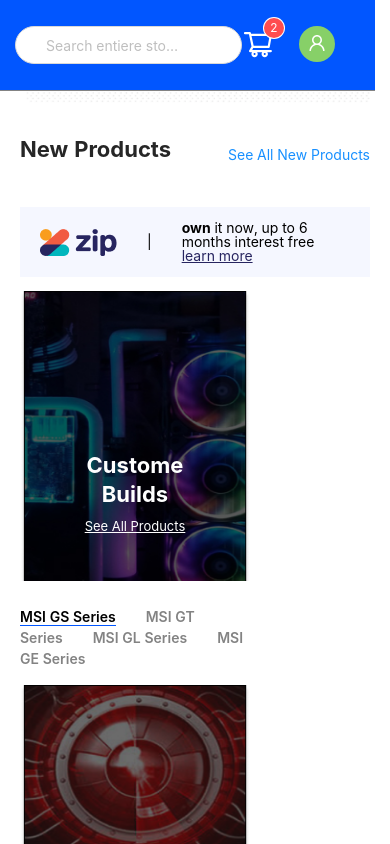
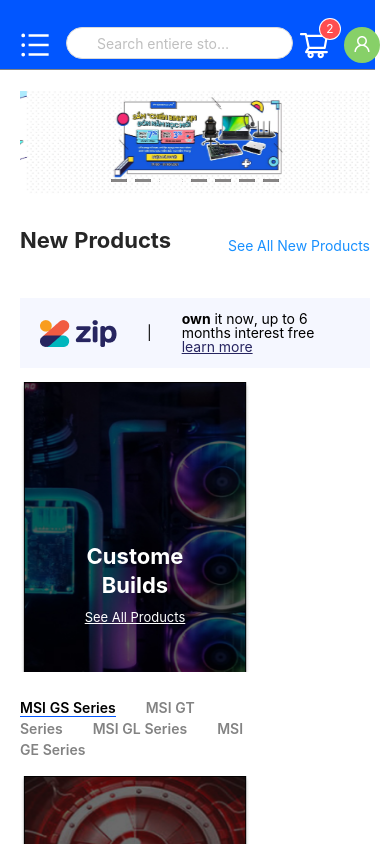
Before and after one commit to hoanglam16tg/Laptop-Ecommerce, a React (Create React App) app: page / in a window 390 px wide. Shown: the top 844 px of the page. Built offline with nearby package versions, Linux system fonts and the light colour scheme.

Commit message:
weekthree udapte 10/9/21

```diff
--- a/package.json
+++ b/package.json
@@ -13,9 +13,9 @@
     "node-sass": "^6.0.1",
     "react": "^17.0.2",
     "react-dom": "^17.0.2",
-    "react-multi-carousel": "^2.6.5",
     "react-firebaseui": "^5.0.2",
     "react-google-login": "^5.2.2",
+    "react-multi-carousel": "^2.6.5",
     "react-redux": "^7.2.4",
     "react-router-dom": "^5.2.0",
     "react-scripts": "4.0.3",
--- a/src/components/common/BodyDetails/IntroduceCard.js
+++ b/src/components/common/BodyDetails/IntroduceCard.js
@@ -9,7 +9,7 @@
   return (
     <div className="introduceCard" style={backgroundCard}>
       <h2 className="introduceCard__content">{title}</h2>
-      <Link className="introduceCard__link" to={linkTo}>
+      <Link className="introduceCard__link" to="/catalog">
         See All Products
       </Link>
     </div>
--- a/src/components/common/Catalog/CatalogNav.js
+++ b/src/components/common/Catalog/CatalogNav.js
@@ -21,7 +21,7 @@
     <>
       <div className="catalogProduct__navBar">
         <div className="catalogProduct__navBar--left">
-          {" "}
+
           <CaretLeftOutlined />
           Back
         </div>
@@ -32,8 +32,8 @@
           <div className="dropdown">
             <Dropdown overlay={menu} placement="bottomCenter">
               <Button>
-                Sort By:{" "}
-                <b style={{ color: "black", marginLeft: "3px" }}> Position</b>{" "}
+                Sort By:
+                <b style={{ color: "black", marginLeft: "3px" }}> Position</b>
                 <DownOutlined />
               </Button>
             </Dropdown>
@@ -41,20 +41,20 @@
           <div className="dropdown">
             <Dropdown overlay={menu} placement="bottomCenter">
               <Button>
-                Show:{" "}
+                Show:
                 <b style={{ color: "black", marginLeft: "3px" }}>
-                  {" "}
+
                   35 per page
-                </b>{" "}
+                </b>
                 <DownOutlined />
               </Button>
             </Dropdown>
           </div>
           <div className="icon">
-            <Link to="/all/list-grid">
+            <Link to="/catalog">
               <AppstoreOutlined className="icon--gridDisplay" />
             </Link>
-            <Link to="/all/list-row">
+            <Link to="/catalog/list-row">
               <AlignLeftOutlined className="icon--rowDisplay" />
             </Link>
           </div>
--- a/src/components/common/Catalog/index.js
+++ b/src/components/common/Catalog/index.js
@@ -34,10 +34,10 @@
           </Row>
           <Row className="catalogProduct__wrapProduct">
             <Switch>
-              <Route exact path="/all/list-grid">
+              <Route exact path="/catalog">
                 <ListCard />
               </Route>
-              <Route exact path="/all/list-row">
+              <Route exact path="/catalog/list-row">
                 <ListProductCardRow />
               </Route>
             </Switch>
--- a/src/components/layout/AboutUs.js
+++ b/src/components/layout/AboutUs.js
@@ -11,7 +11,7 @@
     <>
       <div className="about">
         <div className="container">
-          <h1>About Us</h1>
+          <h1>ABOUT US</h1>
           <div className="about__one">
               <div className="about__one--content">
                 <h1>A Family That Keeps On Growing</h1>
--- a/src/components/layout/Body.js
+++ b/src/components/layout/Body.js
@@ -5,6 +5,7 @@
 import ProductDetails from '../common/ProductDetails/index';
 import Contact from './Contact';
 import AboutUs from './AboutUs';
+import Catalog from "../common/Catalog/index"
 
 const Body = () => {
   return (
@@ -25,6 +26,9 @@
         <Route path="/aboutUs">
           <AboutUs />
         </Route>
+        <Route path="/catalog">
+          <Catalog />
+        </Route>
         <Route exact path="/">
           <BodyDetails />
         </Route>
--- a/src/components/layout/Contact.js
+++ b/src/components/layout/Contact.js
@@ -23,7 +23,7 @@
                 remember: true,
               }}
             >
-              <h1>Contact Us</h1>
+              <h1>CONTACT US</h1>
               <p>
                 We love hearing from you, our Shop customers.
                 <br />
--- a/src/components/layout/header/Navigation.js
+++ b/src/components/layout/header/Navigation.js
@@ -1,5 +1,5 @@
 import { Button, Drawer } from 'antd';
-import {UnorderedListOutlined} from '@ant-design/icons';
+import { UnorderedListOutlined } from '@ant-design/icons';
 import * as React from 'react';
 import { Link } from 'react-router-dom';
 const Navigation = () => {
@@ -46,7 +46,10 @@
         </ul>
       </div>
       <div className="tableVisible">
-          <UnorderedListOutlined style={{ fontSize: '30px', color: '#fff'}} onClick={showDrawer}/>
+        <UnorderedListOutlined
+          style={{ fontSize: '30px', color: '#fff' }}
+          onClick={showDrawer}
+        />
         <Drawer title="Menu" placement="left" onClose={onClose} visible={visible}>
           <li>
             <Link to="/">Home</Link>
@@ -70,10 +73,10 @@
             <Link>All Other Products</Link>
           </li>
           <li>
-            <Link>Repairs</Link>
+            <Link to="/contact">Contact Us</Link>
           </li>
           <li>
-            <Link>Our Deals</Link>
+            <Link to="/aboutUs">Our Deals</Link>
           </li>
           <li>
             <Link to="/login">Sign in</Link>
--- a/src/styles/_contact.scss
+++ b/src/styles/_contact.scss
@@ -2,7 +2,7 @@
   width: 100%;
   min-height: 500px;
   display: inline-block;
-  margin-top: 91px;
+  margin-top: 51px;
 
   &__Form {
     width: 70%;
@@ -51,4 +51,11 @@
       margin: 0 21px;
     }
   }
+  @media only screen and (max-width: 768px) {
+    margin-top: 121px;
+
+  }
+  @media only screen and (max-width: 450px) {
+    margin-top: 91px;
+  }
 }
--- a/src/styles/_header.scss
+++ b/src/styles/_header.scss
@@ -21,8 +21,7 @@
     position: fixed;
     top: 0;
     left: 0;
-    z-index: 99;
-    padding: 0 20px;
+    z-index: 1000;
 
     .container__search {
       input {
@@ -52,11 +51,11 @@
     // ----------------Responsive Mobile--------------------
     @media only screen and (max-width: 450px) {
       width: 375px;
-      padding: 0 9px;
+      height: 70px;
 
       .container__search {
         input {
-          height: 38px;
+          height: 30px;
           width: 227px;
           border-radius: 25px;
           margin-left: -14px;
@@ -67,10 +66,12 @@
         display: block;
         width: fit-content;
 
+
         .header__iconShortCut {
           display: float;
           float: left;
-          padding-left: 0;
+          padding-left: 5px;
+          gap: 0 14px;
         }
       }
     }
--- a/src/styles/_register.scss
+++ b/src/styles/_register.scss
@@ -2,7 +2,6 @@
   width: 100%;
   min-height: 500px;
   display: inline-block;
-  margin-top: 91px;
 
   &__breadcrumb {
     margin: 1.5em 1.5em;
@@ -104,7 +103,13 @@
   .mobileVisible {
     display: none;
   }
+  @media only screen and (max-width: 768px) {
+    margin-top: 91px;
+
+  }
   @media only screen and (max-width: 450px) {
+    margin-top: 91px;
+
     .mobileHidden {
       display: none;
     }
--- a/src/styles/_responsiveHome.scss
+++ b/src/styles/_responsiveHome.scss
@@ -12,9 +12,7 @@
   }
   .ant-carousel .slick-slider {
     padding: 0;
-  }
-  .header .header__navigation {
-    display: none;
+    margin-top: 91px;
   }
   .header .container__search {
     display: block;
```
Also changed, not shown: 1 other file (tests, documents, lock files or other folders).
